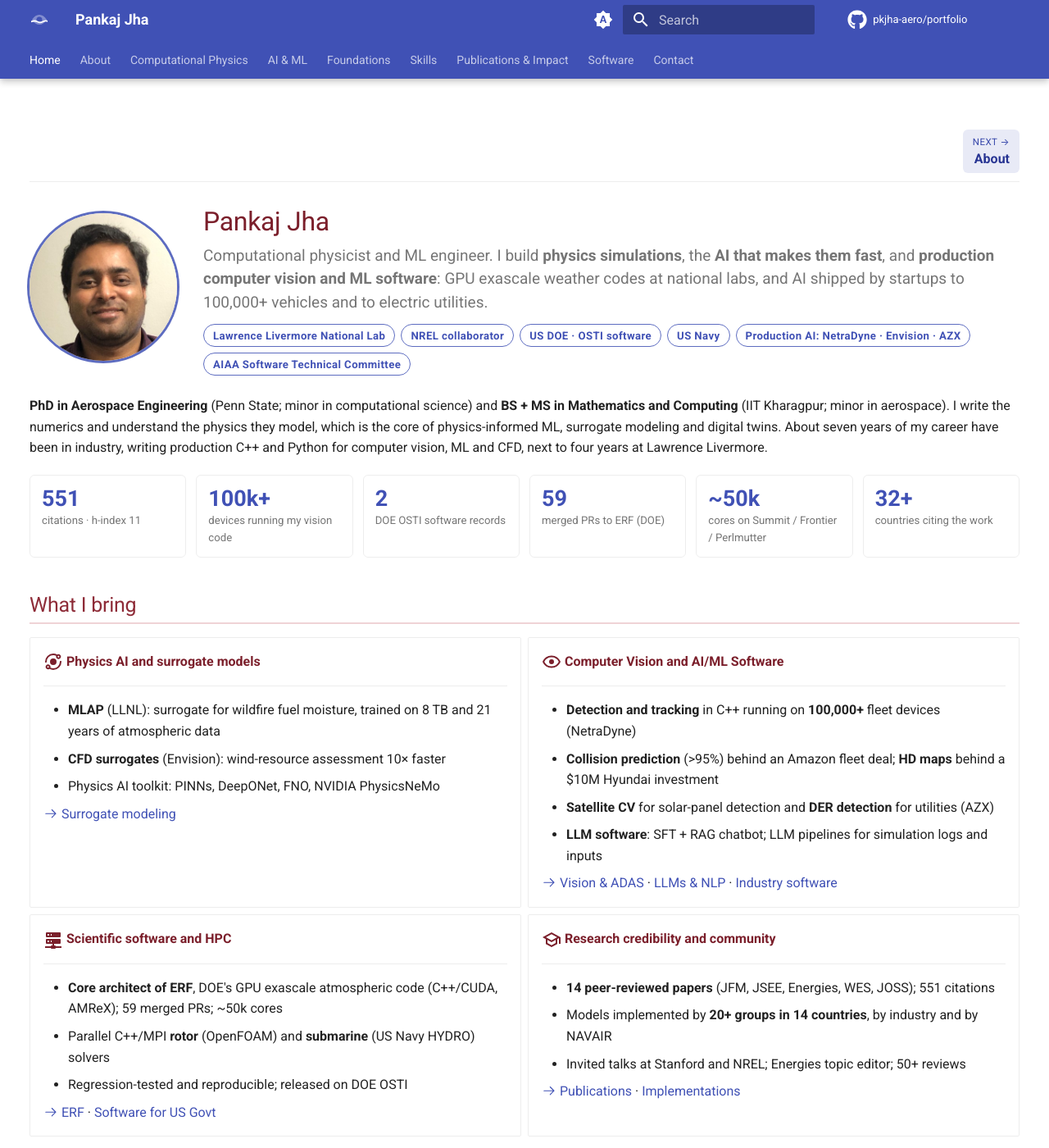
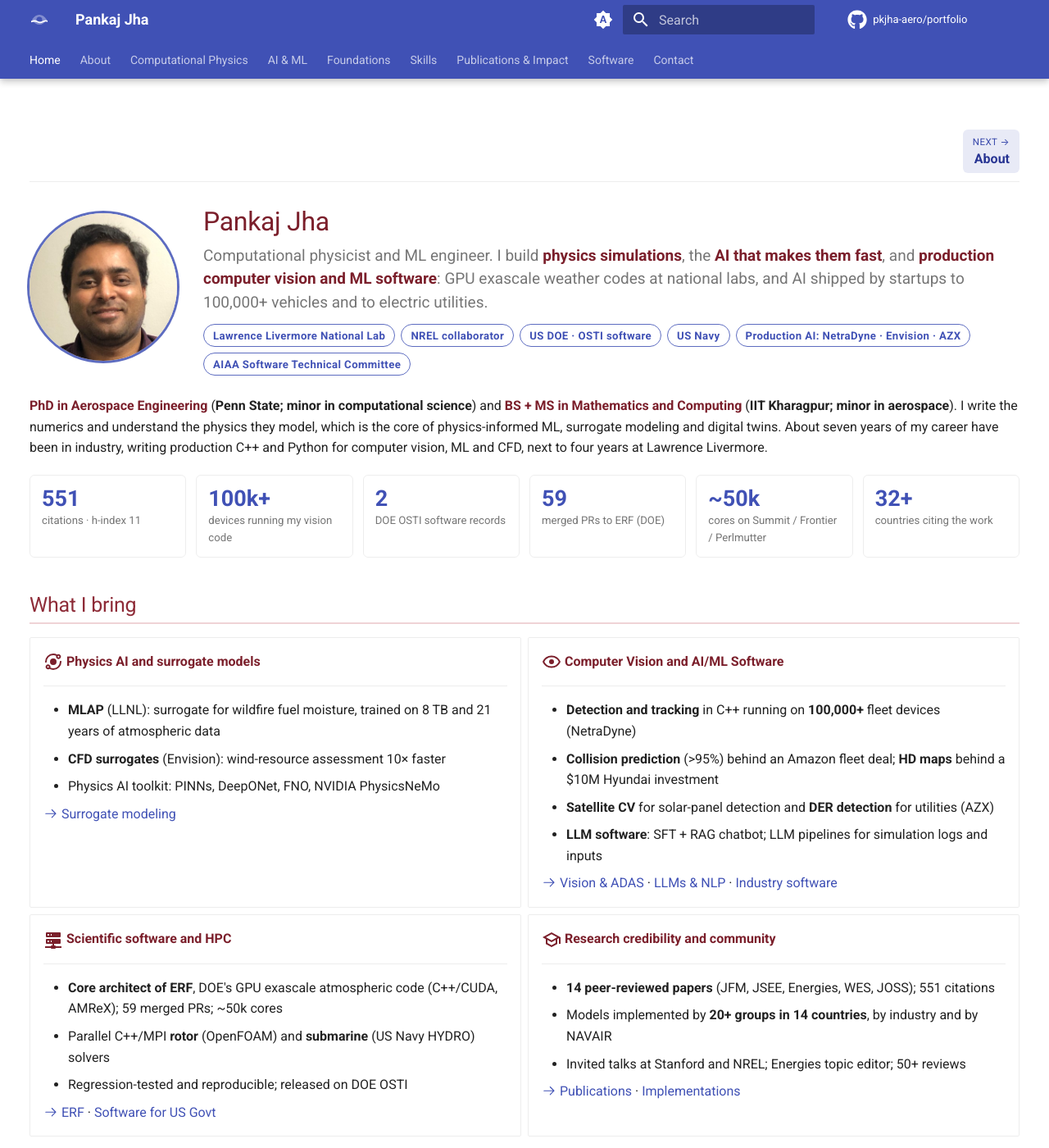
Before and after one commit to pkjha-aero/portfolio, an MkDocs documentation site: the page built from docs/index.md, in a window 1280 px wide and 1400 px high. Shown: the whole window at 82% size. Built offline with MkDocs 1.6.1 and Material for MkDocs 9.7.7, drawn with Linux system fonts in a browser that asks for light colours; comment, search, counter and statistics services are not loaded.

Commit message:
Home: burgundy key phrases and degree names; bold institutions
The tagline phrases (physics simulations, AI that makes them fast,
production computer vision and ML software) and the two degree names take
the page-title color (--heading-1, rose in dark mode). The institutions
and minors in parentheses are bold.

Co-Authored-By: Claude Opus 5.5 <noreply@anthropic.com>

```diff
--- a/docs/assets/css/extra.css
+++ b/docs/assets/css/extra.css
@@ -324,3 +324,11 @@ a.pillar:hover { color: var(--md-accent-fg-color); }
 @media screen and (min-width: 60em) {
   .md-typeset .grid.two-up { grid-template-columns: 1fr 1fr; }
 }
+
+/* Home emphasis in the page-title color: the key phrases in the tagline and
+   the degree names under the hero. --heading-1 turns rose in dark mode. */
+.md-typeset .hero .tagline strong,
+.md-typeset .em-title {
+  color: var(--heading-1);
+  font-weight: 700;
+}
--- a/docs/index.md
+++ b/docs/index.md
@@ -30,8 +30,8 @@ software</strong>: GPU exascale weather codes at national labs, and AI shipped b
 </div>
 </div>
 
-**PhD in Aerospace Engineering** (Penn State; minor in computational science) and
-**BS + MS in Mathematics and Computing** (IIT Kharagpur; minor in aerospace). I write the
+<span class="em-title">PhD in Aerospace Engineering</span> (**Penn State; minor in computational science**) and
+<span class="em-title">BS + MS in Mathematics and Computing</span> (**IIT Kharagpur; minor in aerospace**). I write the
 numerics and understand the physics they model, which is the core of physics-informed ML,
 surrogate modeling and digital twins. About seven years of my career have been in industry,
 writing production C++ and Python for computer vision, ML and CFD, next to four years at
```
